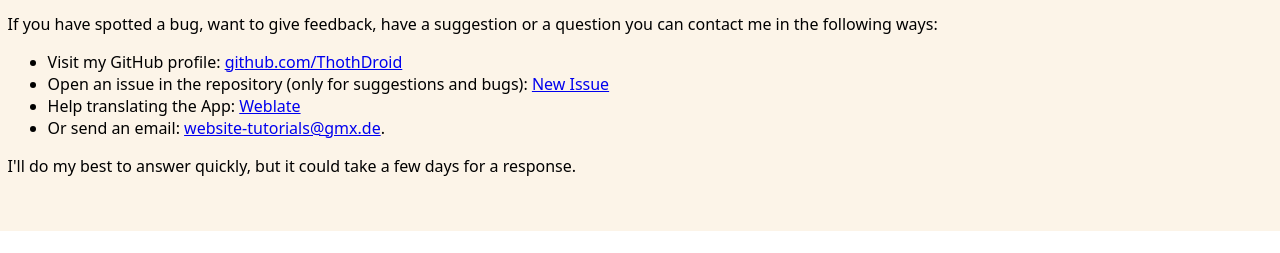
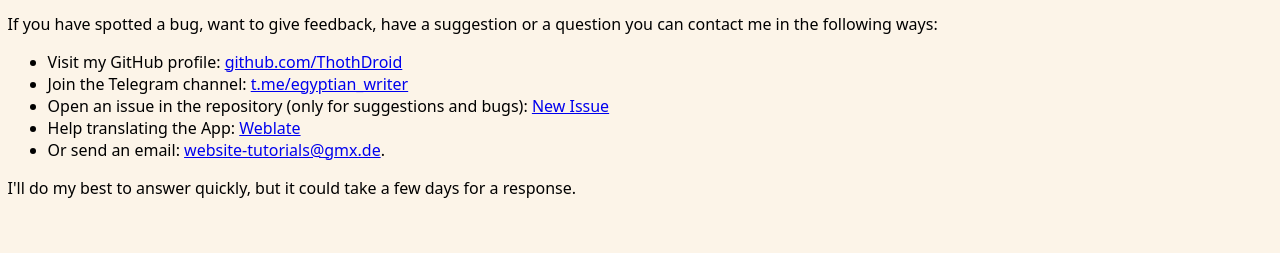
Before and after one commit to ThothDroid/egyptian-writer, a plain HTML site: page index.html in a window 1280 px wide. Shown: the part 2721-2974 px from the top of the page. Before the commit the page ends 2952 px from the top, so only its background shows below. Drawn offline with Linux system fonts and the light colour scheme; a web font is replaced by a local one.

Commit message:
index.html aktualisieren

```diff
--- a/index.html
+++ b/index.html
@@ -476,6 +476,15 @@
 					>
 				</li>
 				<li>
+					Join the Telegram channel:
+					<a
+						href="https://t.me/egyptian_writer"
+						target="_blank"
+						title="Egyptian Writer Telegram channel"
+						>t.me/egyptian_writer</a
+					>
+				</li>
+				<li>
 					Open an issue in the repository (only for suggestions and
 					bugs):
 					<a
```
